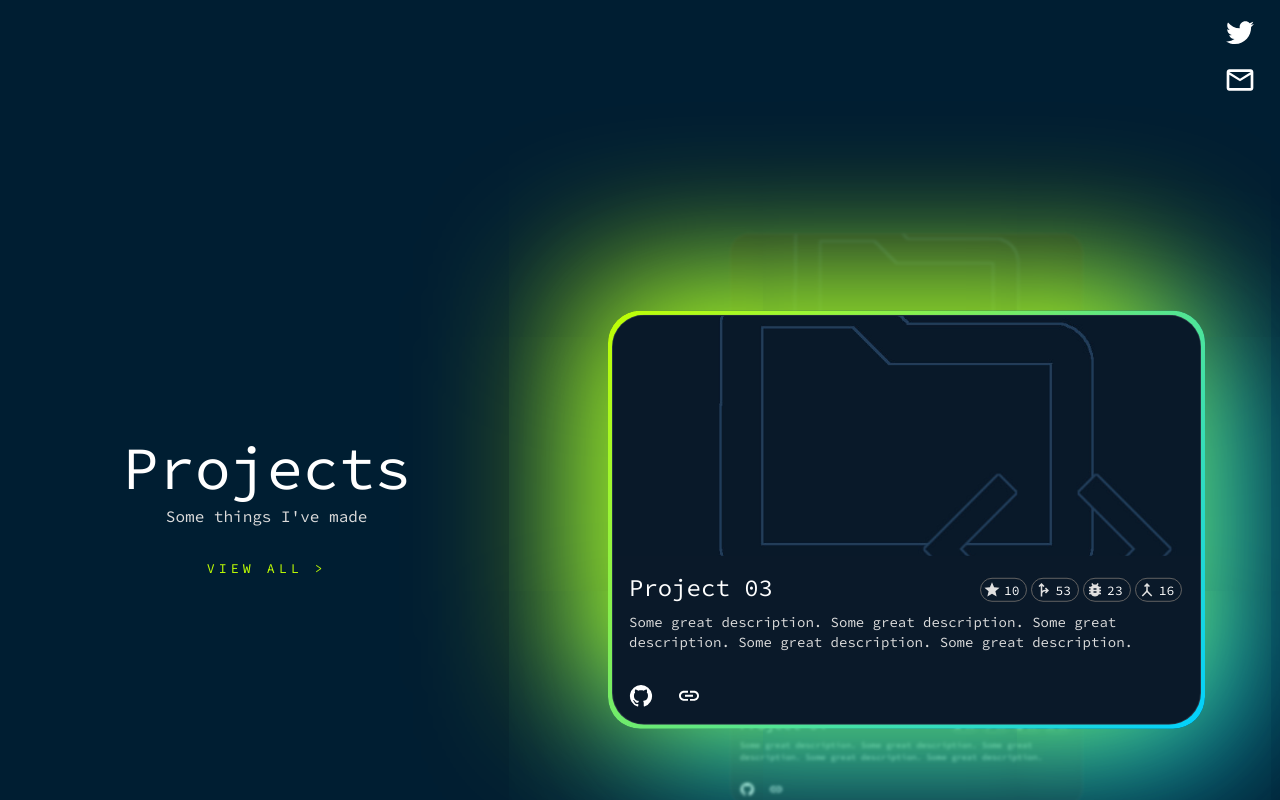
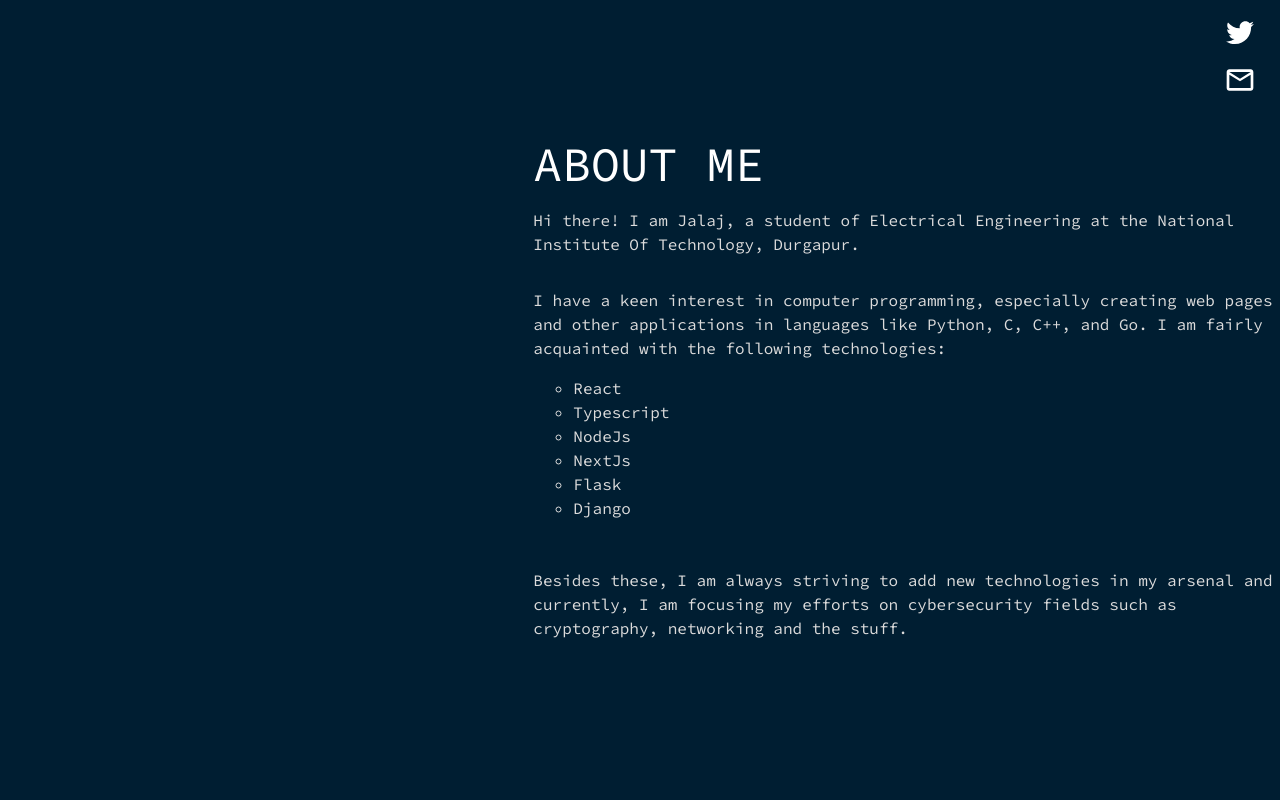
Before and after one commit to jalaj711/jalaj711.github.io, a Next.js app: page / in a window 1280 px wide. Shown: the part 680-1480 px from the top of the page. Built offline with nearby package versions, Linux system fonts and the light colour scheme.

Commit message:
add about section to page
Signed-off-by: Jalaj Kumar <96870071+jalaj-07@users.noreply.github.com>

```diff
--- a/pages/index.tsx
+++ b/pages/index.tsx
@@ -1,10 +1,4 @@
-import {
-  Box,
-  Typography,
-  ButtonGroup,
-  Grid,
-  IconButton,
-} from "@mui/material";
+import { Box, Typography, ButtonGroup, Grid, IconButton } from "@mui/material";
 import { Masonry } from "@mui/lab";
 import type { NextPage } from "next";
 import Head from "next/head";
@@ -22,7 +16,6 @@ import {
 import ProjectsCarousel from "../components/ProjectCarousel";
 import BlogCard from "../components/BlogCard";
 import BlogData from "../data/blogs-latest-6.json";
-
 
 const Home: NextPage = () => {
   return (
@@ -80,10 +73,48 @@ const Home: NextPage = () => {
           <MailOutline />
         </ButtonGroup>
       </Box>
+      <Box sx={{ minHeight: "100vh" }}>
+        <Grid container sx={{ minHeight: "100vh" }}>
+          <Grid
+            item
+            xs={12}
+            md={5}
+            sx={{ color: (theme) => theme.palette.secondary.main }}
+          >
+            {/**TODO: Add a pic here */}
+          </Grid>
+          <Grid item xs={12} md={7} sx={{ py: 2 }}>
+            <Typography variant="h3">ABOUT ME</Typography>
+            <Typography sx={styles.about}>
+              Hi there! I am Jalaj, a student of Electrical Engineering at the
+              National Institute Of Technology, Durgapur.
+            </Typography>
+            <Typography sx={styles.about}>
+              I have a keen interest in computer programming, especially
+              creating web pages and other applications in languages like
+              Python, C, C++, and Go. I am fairly acquainted with the following
+              technologies:
+              <ul style={{ listStyleType: "circle" }}>
+                <li>React</li>
+                <li>Typescript</li>
+                <li>NodeJs</li>
+                <li>NextJs</li>
+                <li>Flask</li>
+                <li>Django</li>
+              </ul>
+            </Typography>
+            <Typography sx={styles.about}>
+              Besides these, I am always striving to add new technologies in my
+              arsenal and currently, I am focusing my efforts on cybersecurity
+              fields such as cryptography, networking and the stuff.
+            </Typography>
+          </Grid>
+        </Grid>
+      </Box>
       <Box style={{ minHeight: "100vh" }}>
         <Grid container sx={{ minHeight: "100vh" }}>
           <Grid item xs={12} md={5} sx={styles.title}>
-            <Typography variant="h2">Projects</Typography>
+            <Typography variant="h2">PROJECTS</Typography>
             <Typography color="text.secondary">
               Some things I&apos;ve made
             </Typography>
@@ -111,7 +142,7 @@ const Home: NextPage = () => {
           sx={{ p: 2, display: "flex", justifyContent: "center" }}
         >
           <Grid item xs={12} sx={{ ...styles.title, my: 4 }}>
-            <Typography variant="h2">Blog</Typography>
+            <Typography variant="h2">BLOGS</Typography>
             <Typography color="text.secondary">
               Some stuff I&apos;ve written
             </Typography>
@@ -132,37 +163,76 @@ const Home: NextPage = () => {
       </Box>
       <Box sx={styles.footer}>
         <Grid container>
-          <Grid item xs={12} md={4} sx={{display: "flex", flexDirection: "column", justifyContent: "center"}}>
+          <Grid
+            item
+            xs={12}
+            md={4}
+            sx={{
+              display: "flex",
+              flexDirection: "column",
+              justifyContent: "center",
+            }}
+          >
             {/** TODO: Replace this with a logo */}
             <Typography variant="h2">JALAJ</Typography>
           </Grid>
           <Grid item xs={12} md={4}>
-            <Typography variant="button" component="div">Discover</Typography>
+            <Typography variant="button" component="div">
+              Discover
+            </Typography>
             {/** TODO: Convert these to links */}
-            <Typography variant="button" component="div" color="text.secondary">About</Typography>
-            <Typography variant="button" component="div" color="text.secondary">Blog</Typography>
-            <Typography variant="button" component="div" color="text.secondary">Projects</Typography>
-            <Typography variant="button" component="div" color="text.secondary">Resume</Typography>
+            <Typography variant="button" component="div" color="text.secondary">
+              About
+            </Typography>
+            <Typography variant="button" component="div" color="text.secondary">
+              Blog
+            </Typography>
+            <Typography variant="button" component="div" color="text.secondary">
+              Projects
+            </Typography>
+            <Typography variant="button" component="div" color="text.secondary">
+              Resume
+            </Typography>
           </Grid>
           <Grid item xs={12} md={4}>
-            <Typography variant="button" component="div">Devs</Typography>
-            <Typography variant="button" component="div" color="text.secondary">Site Map</Typography>
-            <Typography variant="button" component="div" color="text.secondary">View on GitHub</Typography>
-            <Typography variant="button" component="div" color="text.secondary">Collaborate</Typography>
+            <Typography variant="button" component="div">
+              Devs
+            </Typography>
+            <Typography variant="button" component="div" color="text.secondary">
+              Site Map
+            </Typography>
+            <Typography variant="button" component="div" color="text.secondary">
+              View on GitHub
+            </Typography>
+            <Typography variant="button" component="div" color="text.secondary">
+              Collaborate
+            </Typography>
           </Grid>
 
           <Grid item xs={12} md={4}>
             <ButtonGroup>
-              <IconButton size="small"><GitHub /></IconButton>
-              <IconButton size="small"><Instagram /></IconButton>
-              <IconButton size="small"><LinkedIn /></IconButton>
-              <IconButton size="small"><Twitter /></IconButton>
-              <IconButton size="small"><MailOutline /></IconButton>
+              <IconButton size="small">
+                <GitHub />
+              </IconButton>
+              <IconButton size="small">
+                <Instagram />
+              </IconButton>
+              <IconButton size="small">
+                <LinkedIn />
+              </IconButton>
+              <IconButton size="small">
+                <Twitter />
+              </IconButton>
+              <IconButton size="small">
+                <MailOutline />
+              </IconButton>
             </ButtonGroup>
           </Grid>
           <Grid item xs={12} md={4} />
           <Grid item xs={12} md={4}>
-            <Typography variant="button" component="div">&copy; Jalaj Kumar, 2021</Typography>
+            <Typography variant="button" component="div">
+              &copy; Jalaj Kumar, 2021
+            </Typography>
           </Grid>
         </Grid>
       </Box>
--- a/styles/index.ts
+++ b/styles/index.ts
@@ -81,7 +81,11 @@ const styles: style = {
     background: theme => theme.palette.background.paper,
     p: 2,
     textAlign: "center"
-  }
+  },
+  about: (theme) => ({
+    color: theme.palette.text.secondary,
+    py: 2,
+  })
 };
 
 export default styles;
```
